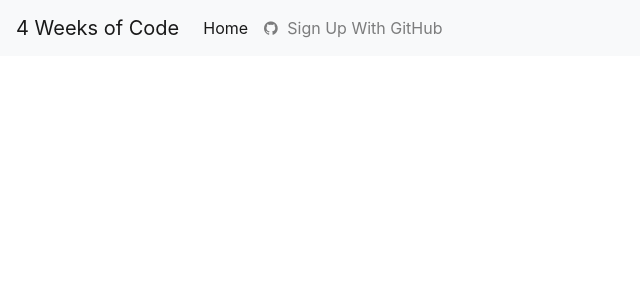
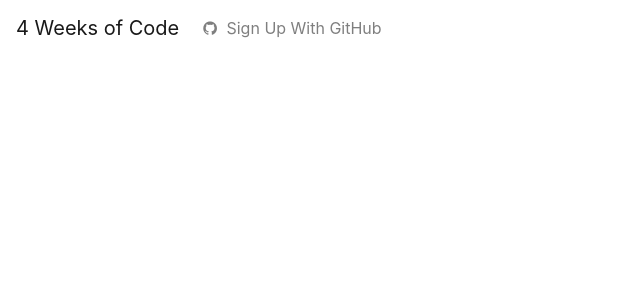
Before and after one commit to chenshuiluke/4-weeks-of-code, a PHP site: template app/views/partials/navbar.php in a window 1280 px wide. Shown: the top 300 px of the page, without its empty margins (0-640 px from the left). Run offline with PHP 8.4, Linux system fonts and the light colour scheme; the template is opened without the code that fills it: most values are stand-ins (such as "Sample title", 1, 10 or a date in 2020); classes that the project's autoload settings leave out are loaded by file name.

Commit message:
Changed navbar colour

```diff
--- a/app/views/partials/navbar.php
+++ b/app/views/partials/navbar.php
@@ -1,4 +1,4 @@
-<nav class="navbar navbar-expand-lg navbar-light bg-light">
+<nav class="navbar navbar-light navbar-expand-lg">
   <a class="navbar-brand" href="/">4 Weeks of Code</a>
   <button class="navbar-toggler" type="button" data-toggle="collapse" data-target="#navbarSupportedContent" aria-controls="navbarSupportedContent" aria-expanded="false" aria-label="Toggle navigation">
     <span class="navbar-toggler-icon"></span>
@@ -6,10 +6,6 @@
 
   <div class="collapse navbar-collapse" id="navbarSupportedContent">
     <ul class="navbar-nav mr-auto">
-      <li class="nav-item active">
-        <a class="nav-link" href="/">Home <span class="sr-only">(current)</span></a>
-      </li>
-
       <?php
     if(isset($data) && isset($data['github_login_url'])){
 ?>
```
